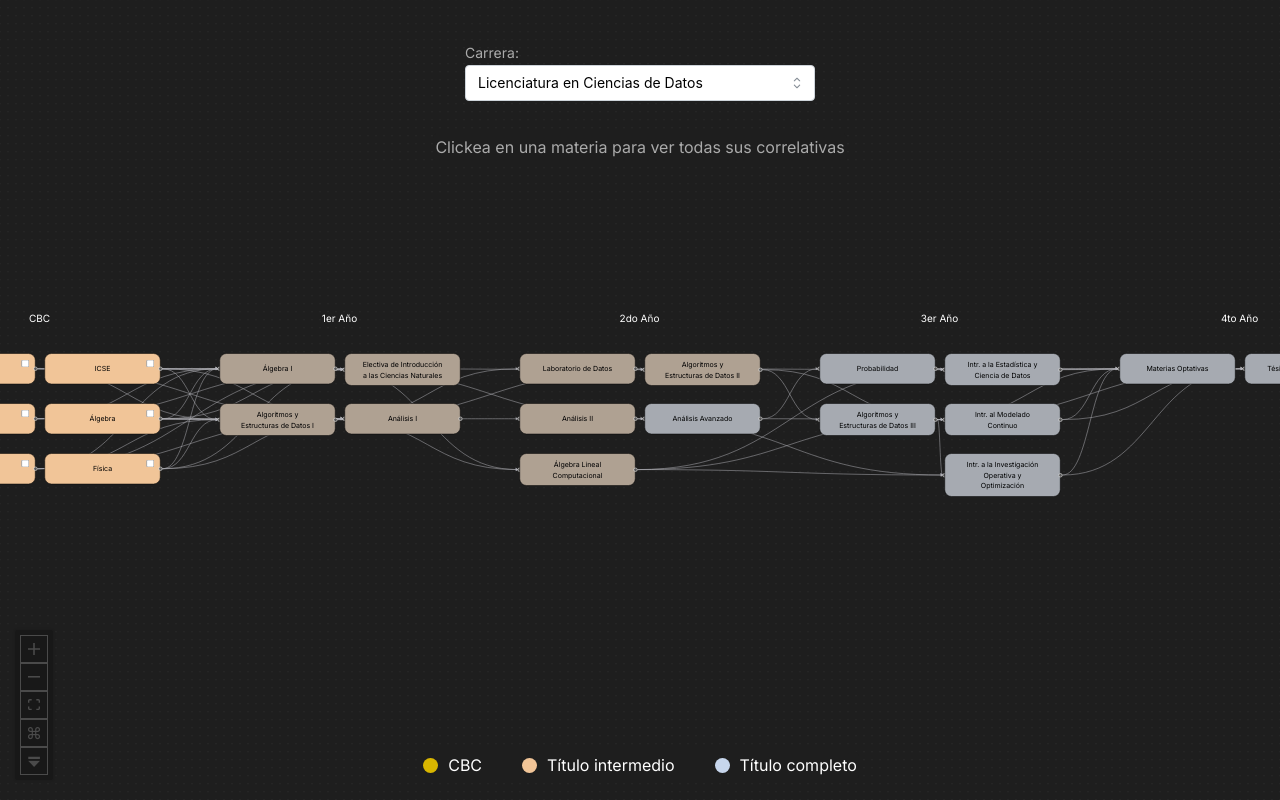
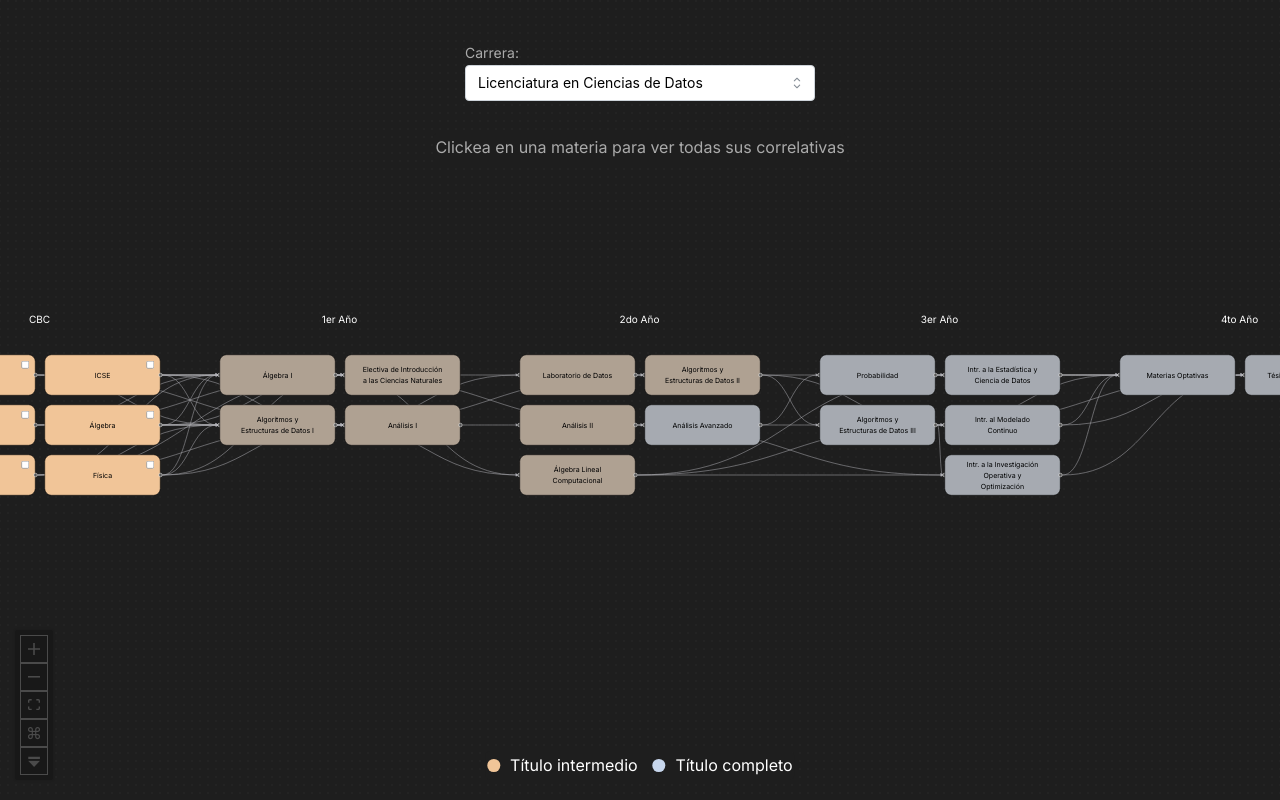
Before and after one commit to NicoHalpe/PlanesDeEstudio, a React (Vite) app: page / in a window 1280 px wide. Built offline with nearby package versions, Linux system fonts and the light colour scheme.

Commit message:
Design fixes

```diff
--- a/package.json
+++ b/package.json
@@ -4,7 +4,7 @@
   "version": "0.0.0",
   "type": "module",
   "scripts": {
-    "dev": "vite",
+    "dev": "vite --host",
     "build": "tsc && vite build",
     "preview": "vite preview"
   },
--- a/src/components/CourseNode.tsx
+++ b/src/components/CourseNode.tsx
@@ -5,10 +5,13 @@ function CourseNode({ data, id }: NodeProps) {
 		<>
 			{data.hasLeft ? <Handle type="target" position={Position.Left} /> : null}
 			<div
+				className="nodrag"
 				style={{
 					filter: data.enabled ? "grayscale(0)" : "grayscale(0.6) brightness(0.8)",
 					width: "160px",
 					minHeight: "40px",
+					height: "60px",
+					overflow: "hidden",
 					display: "flex",
 					alignItems: "center",
 					justifyContent: "center",
@@ -20,12 +23,13 @@ function CourseNode({ data, id }: NodeProps) {
 					border: "1px solid #000",
 					fontFamily: '"Inter", sans-serif',
 					fontSize: "14px",
+					cursor: "pointer",
 				}}
 			>
-				{data.label}
+				<span>{data.label}</span>
 				{data.enabled && (
 					<input
-						className="nodrag"
+						className="noclick"
 						type="checkbox"
 						onChange={(e) => data.onCheck?.(e, id)}
 						checked={data.done}
--- a/src/pages/Plan/Plan.css
+++ b/src/pages/Plan/Plan.css
@@ -1,28 +1,30 @@
-@import url('https://fonts.googleapis.com/css2?family=Inter&display=swap');
+@import url("https://fonts.googleapis.com/css2?family=Inter&display=swap");
 
 .App {
 	text-align: center;
 	width: 100vw;
-  height: 100vh;
-  background-color: #1E1E1E;
+	height: 100dvh;
+	background-color: #1e1e1e;
 }
 
-.App *:not(.mantine *), .App *::before, .App *::after {
+.App *:not(.mantine *),
+.App *::before,
+.App *::after {
 	box-sizing: content-box;
 }
 
 .react-flow__controls,
 .react-flow__controls-button {
 	background-color: #181818 !important;
-  color: #4A4A4A !important;
+	color: #4a4a4a !important;
 }
 
 .react-flow__controls-button {
-  border: 1px solid #4A4A4A !important;
+	border: 1px solid #4a4a4a !important;
 }
 
 .react-flow__controls-button svg path {
-  fill: #4A4A4A !important;
+	fill: #4a4a4a !important;
 }
 
 a {
@@ -32,9 +34,48 @@ a {
 
 a:visited {
 	text-decoration: none;
-  color:"#FFDD55" !important;
+	color: "#FFDD55" !important;
 }
 
-.react-flow__attribution{
+.react-flow__attribution {
 	display: none;
 }
+
+.colorType-wrapper {
+	position: absolute;
+	bottom: 20px;
+	left: 50%;
+	transform: translateX(-50%);
+
+	background-color: #1e1e1e;
+	padding: 2px;
+	border-radius: 5px;
+	width: auto;
+	height: auto;
+	z-index: 20;
+	font-family: "Inter", sans-serif;
+	color: white;
+	display: flex;
+	align-items: center;
+	justify-content: center;
+	gap: clamp(15px, 1vw, 40px);
+	text-decoration: none !important;
+}
+
+.colorType-container {
+	display: flex;
+	flex-direction: row;
+	align-items: center;
+	gap: clamp(5px, 1vw, 10px);
+}
+
+.colorCircle {
+	width: clamp(10px, 1vw, 15px);
+	height: clamp(10px, 1vw, 15px);
+	border-radius: 50%;
+}
+
+.colorType {
+	font-size: clamp(0.8rem, 1.5vw, 1rem);
+	white-space: nowrap;
+}
--- a/src/pages/Plan/Plan.tsx
+++ b/src/pages/Plan/Plan.tsx
@@ -15,6 +15,12 @@ import { parsedPlans } from "../../constants";
 import { toPng } from "html-to-image";
 import { Materia, Plan, RawPlan, Year } from "../../types/Plan";
 import { Box, Select } from "@mantine/core";
+
+declare global {
+	interface Window {
+		preventFitView: boolean;
+	}
+}
 
 const nodeTypes: {
 	[key: string]: ComponentType<NodeProps>;
@@ -262,7 +268,10 @@ function PlanPage(): ReactElement {
 
 	const nodeClick: NodeMouseHandler = (event, element): void => {
 		if (element.type === "course") {
-			if ((event.target as HTMLElement).nodeName === "INPUT") return;
+			if ((event.target as HTMLElement).classList.contains("noclick")) {
+				window.preventFitView = true;
+				return;
+			}
 			if (clickedCourse !== element.id) {
 				setClickedCourse(element.id);
 				updateNodes(element.id, true);
@@ -330,9 +339,10 @@ function PlanPage(): ReactElement {
 	};
 
 	useEffect(() => {
-		if (reactFlowInstance) {
+		if (reactFlowInstance && !window.preventFitView) {
 			reactFlowInstance.fitView({ duration: 800, padding: 0.1, center: true });
 		}
+		window.preventFitView = false;
 	}, [nodes, reactFlowInstance]);
 
 	const handleNodeCheck = (event: MouseEvent, id: string): void => {
@@ -441,69 +451,9 @@ function PlanPage(): ReactElement {
 				</div>
 			</div>
 
+			<div className="colorType-wrapper">
 				<div
-				style={{
-					position: "absolute",
-					bottom: "20px",
-					width: "100vw",
-					zIndex: 11,
-					display: "flex",
-					justifyContent: "center",
-					alignItems: "center",
-					color: "#aaa",
-					fontFamily: '"Inter", sans-serif',
-				}}
-			>
-				<div
-					style={{
-						backgroundColor: "#1E1E1E",
-						padding: "2px",
-						borderRadius: "5px",
-						width: "auto",
-						height: "auto",
-						zIndex: 20,
-						fontFamily: '"Inter", sans-serif',
-						color: "white",
-						display: "flex",
-						alignItems: "center",
-						gap: "40px",
-						textDecoration: "none !important",
-					}}
-				>
-					<div
-						style={{
-							display: "flex",
-							alignItems: "center",
-							gap: "10px",
-							cursor: "pointer",
-						}}
-						onClick={() => {
-							const backgroundColor = "#D9B600";
-							const nodes = filterNodesByBackground(backgroundColor);
-							setNodes(nodes);
-						}}
-						onMouseOver={() => {
-							setLabel("Clickea para ver las materias del CBC");
-						}}
-					>
-						<div
-							style={{
-								width: "15px",
-								height: "15px",
-								borderRadius: "50%",
-								backgroundColor: "#D9B600",
-							}}
-						/>
-						<span>CBC</span>
-					</div>
-
-					<div
-						style={{
-							display: "flex",
-							alignItems: "center",
-							gap: "10px",
-							cursor: "pointer",
-						}}
+					className="colorType-container"
 					onClick={() => {
 						const backgroundColor = "rgb(241, 197, 152)";
 						const nodes = filterNodesByBackground(backgroundColor);
@@ -514,25 +464,17 @@ function PlanPage(): ReactElement {
 					}}
 				>
 					<div
+						className="colorCircle"
 						style={{
-								width: "15px",
-								height: "15px",
-								borderRadius: "50%",
 							backgroundColor: "rgb(241, 197, 152)",
 						}}
 					/>
-						<span>Título intermedio</span>
+					<span className={"colorType"}>Título intermedio</span>
 				</div>
 
 				<div
-						style={{
-							display: "flex",
-							alignItems: "center",
-							gap: "10px",
-							cursor: "pointer",
-						}}
+					className="colorType-container"
 					onClick={() => {
-							/* show all nodes */
 						reset();
 					}}
 					onMouseOver={() => {
@@ -540,15 +482,12 @@ function PlanPage(): ReactElement {
 					}}
 				>
 					<div
+						className="colorCircle"
 						style={{
-								width: "15px",
-								height: "15px",
-								borderRadius: "50%",
 							backgroundColor: "rgb(199, 214, 236)",
 						}}
 					/>
-						<span>Título completo</span>
-					</div>
+					<span className={"colorType"}>Título completo</span>
 				</div>
 			</div>
 
```
Lines whose indentation alone changed are shown as unchanged.
